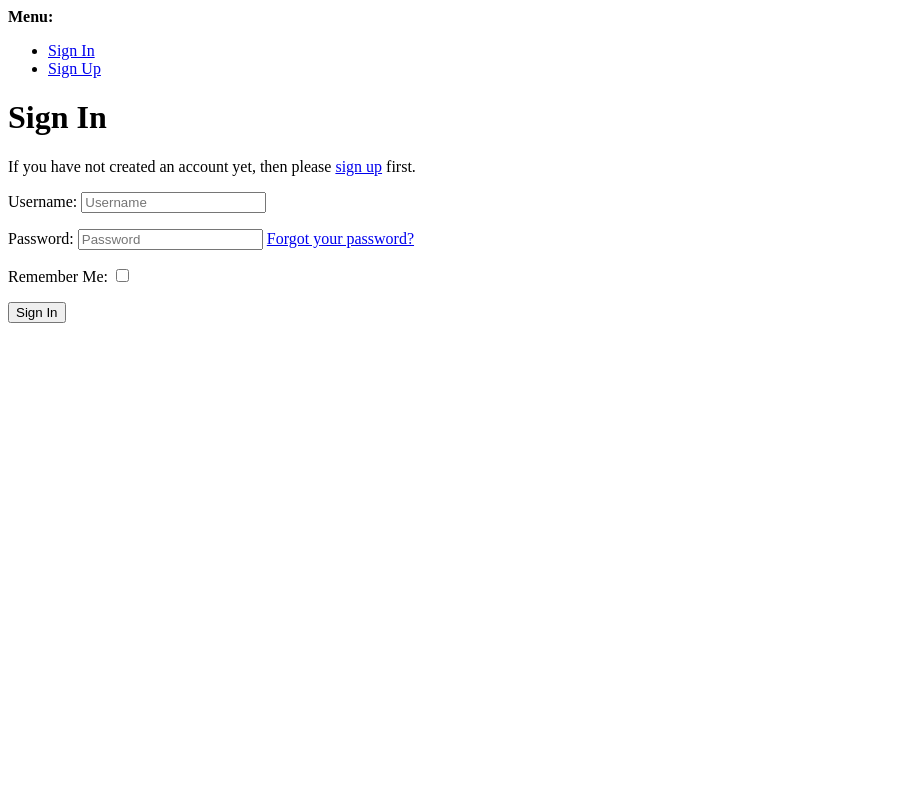
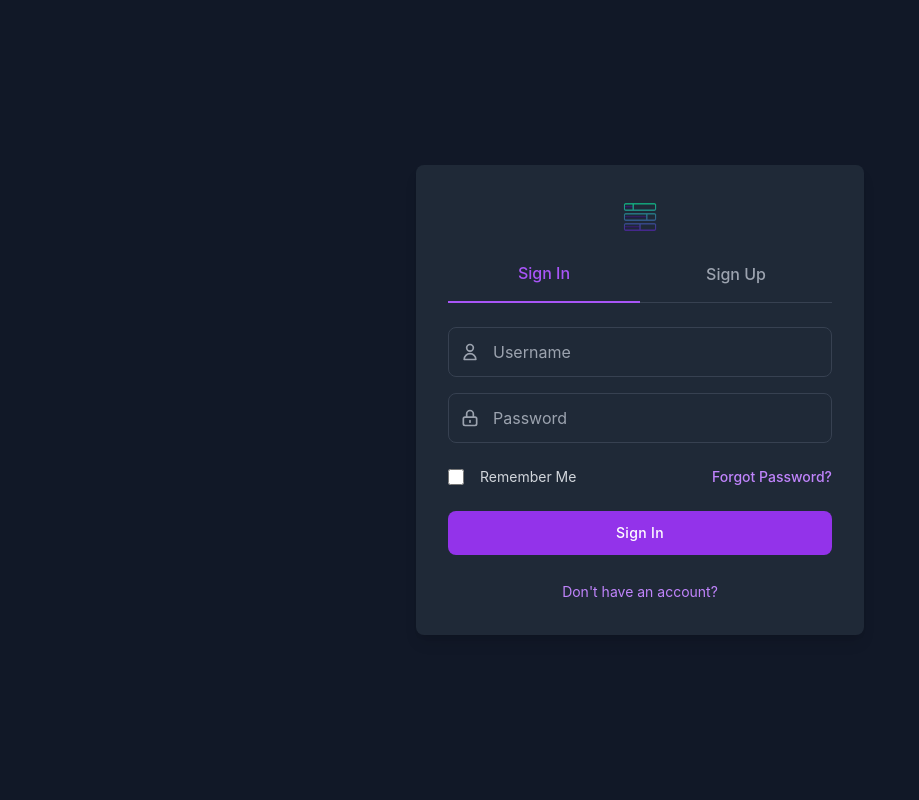
Before and after one commit to jsnyde0/get-todos-done, a Django app: page /accounts/login/ in a window 1280 px wide. Shown: the whole page, without its empty margins (0-919 px from the left). Run offline with Django 5.2, Linux system fonts and the light colour scheme; some libraries are stand-ins or nearby versions.

Commit message:
styled the login

```diff
--- a/templates/account/login.html
+++ b/templates/account/login.html
@@ -1,48 +1,87 @@
-{% extends "account/base_entrance.html" %}
-{% load i18n %}
-{% load allauth account %}
-{% block head_title %}
+{% extends "base.html" %}
+{% load allauth i18n %}
+{% load static %}
+
+{% block title %}
     {% trans "Sign In" %}
-{% endblock head_title %}
+{% endblock %}
+
 {% block content %}
-    {% element h1 %}
-        {% trans "Sign In" %}
-    {% endelement %}
-    {% if not SOCIALACCOUNT_ONLY %}
-        {% setvar link %}
-            <a href="{{ signup_url }}">
-            {% endsetvar %}
-            {% setvar end_link %}
-            </a>
-        {% endsetvar %}
-        {% element p %}
-            {% blocktranslate %}If you have not created an account yet, then please {{ link }}sign up{{ end_link }} first.{% endblocktranslate %}
-        {% endelement %}
-        {% url 'account_login' as login_url %}
-        {% element form form=form method="post" action=login_url tags="entrance,login" %}
-            {% slot body %}
-                {% csrf_token %}
-                {% element fields form=form unlabeled=True %}
-                {% endelement %}
-                {{ redirect_field }}
-            {% endslot %}
-            {% slot actions %}
-                {% element button type="submit" tags="prominent,login" %}
+{% url 'account_login' as login_url %}
+{% url 'account_signup' as signup_url %}
+
+<section class="bg-gray-900 min-h-screen flex items-center justify-center px-6">
+    <div class="w-full max-w-md animate-fade-in-up">
+        <form class="bg-gray-800 shadow-lg rounded-lg p-8" method="POST" action="{{ login_url }}">
+            {% csrf_token %}
+            {{ redirect_field }}
+            <div class="flex justify-center mb-6">
+                <img class="w-auto h-10" src="{% static 'img/icons8-tasks-64.png' %}" alt="Getting Tasks Done Logo">
+            </div>
+
+            <div class="flex items-center justify-center mb-6">
+                <a href="{{ login_url }}" class="w-1/2 pb-4 font-medium text-center text-purple-500 border-b-2 border-purple-500">
                     {% trans "Sign In" %}
-                {% endelement %}
-            {% endslot %}
-        {% endelement %}
-    {% endif %}
-    {% if LOGIN_BY_CODE_ENABLED %}
-        {% element hr %}
-        {% endelement %}
-        {% element h2 %}
-            {% element button href=request_login_code_url tags="prominent,login,secondary" %}
-                {% trans "Mail me a sign-in code" %}
-            {% endelement %}
-        {% endelement %}
-    {% endif %}
-    {% if SOCIALACCOUNT_ENABLED %}
-        {% include "socialaccount/snippets/login.html" with page_layout="entrance" %}
-    {% endif %}
+                </a>
+                <a href="{{ signup_url }}" class="w-1/2 pb-4 font-medium text-center text-gray-400 border-b border-gray-700 hover:text-gray-200 transition-colors">
+                    {% trans "Sign Up" %}
+                </a>
+            </div>
+
+            {% if form.errors %}
+                <div class="mb-4 p-4 bg-red-500 bg-opacity-10 border border-red-500 rounded text-red-500">
+                    {{ form.errors }}
+                </div>
+            {% endif %}
+
+            <div class="relative mb-4">
+                <span class="form-icon">
+                    <svg xmlns="http://www.w3.org/2000/svg" class="w-5 h-5" fill="none" viewBox="0 0 24 24" stroke="currentColor">
+                        <path stroke-linecap="round" stroke-linejoin="round" stroke-width="2" d="M16 7a4 4 0 11-8 0 4 4 0 018 0zM12 14a7 7 0 00-7 7h14a7 7 0 00-7-7z" />
+                    </svg>
+                </span>
+                {{ form.login }}
+            </div>
+
+            <div class="relative mb-6">
+                <span class="form-icon">
+                    <svg xmlns="http://www.w3.org/2000/svg" class="w-5 h-5" fill="none" viewBox="0 0 24 24" stroke="currentColor">
+                        <path stroke-linecap="round" stroke-linejoin="round" stroke-width="2" d="M12 15v2m-6 4h12a2 2 0 002-2v-6a2 2 0 00-2-2H6a2 2 0 00-2 2v6a2 2 0 002 2zm10-10V7a4 4 0 00-8 0v4h8z" />
+                    </svg>
+                </span>
+                {{ form.password }}
+            </div>
+
+            <div class="flex items-center justify-between mb-6">
+                <div class="flex items-center">
+                    {{ form.remember }}
+                    <label for="{{ form.remember.id_for_label }}" class="ml-2 block text-sm text-gray-300">
+                        {% trans "Remember Me" %}
+                    </label>
+                </div>
+                <div class="text-sm">
+                    <a href="{% url 'account_reset_password' %}" class="font-medium text-purple-400 hover:text-purple-300">
+                        {% trans "Forgot Password?" %}
+                    </a>
+                </div>
+            </div>
+
+            <button type="submit" class="w-full px-6 py-3 text-sm font-medium tracking-wide text-white capitalize transition-colors duration-300 transform bg-purple-600 rounded-lg hover:bg-purple-500 focus:outline-none focus:ring focus:ring-purple-300 focus:ring-opacity-50">
+                {% trans "Sign In" %}
+            </button>
+
+            {% if SOCIALACCOUNT_ENABLED %}
+                <div class="mt-6">
+                    {% include "socialaccount/snippets/login.html" with page_layout="entrance" %}
+                </div>
+            {% endif %}
+
+            <div class="mt-6 text-center">
+                <a href="{{ signup_url }}" class="text-sm text-purple-400 hover:underline">
+                    {% trans "Don't have an account?" %}
+                </a>
+            </div>
+        </form>
+    </div>
+</section>
 {% endblock content %}
--- a/templates/base.html
+++ b/templates/base.html
@@ -52,15 +52,25 @@
         [x-cloak] { display: none !important; }
 
         /* Style the allauth form fields to match your design */
-        #id_username, #id_email, #id_password1, #id_password2 {
+        #id_login, #id_username, #id_email, #id_password, #id_password1, #id_password2 {
             @apply block w-full py-3 text-gray-200 bg-gray-800 border border-gray-700 rounded-lg px-11 focus:border-purple-500 focus:ring-purple-500 focus:outline-none focus:ring focus:ring-opacity-40;
         }
+
+        /* Style the remember me checkbox */
+        #id_remember {
+            @apply mr-2 w-4 h-4 text-purple-600 bg-gray-700 border-gray-600 rounded focus:ring-purple-500;
+        }
+
+        /* Style the form icons */
         .form-icon {
             @apply absolute left-3 top-1/2 transform -translate-y-1/2 text-gray-400;
         }
+
+        /* Animation for form appearance */
         .animate-fade-in-up {
             animation: fade-in-up 0.3s ease-out;
         }
+
         @keyframes fade-in-up {
             0% {
                 opacity: 0;
@@ -70,6 +80,21 @@
                 opacity: 1;
                 transform: translateY(0);
             }
+        }
+
+        /* Style form error messages */
+        .errorlist {
+            @apply text-red-500 text-sm mt-1 list-none;
+        }
+
+        /* Style form labels if needed */
+        .allauth-form-label {
+            @apply block mb-2 text-sm font-medium text-gray-300;
+        }
+
+        /* Style form buttons */
+        .allauth-form-button {
+            @apply w-full px-6 py-3 text-sm font-medium tracking-wide text-white capitalize transition-colors duration-300 transform bg-purple-600 rounded-lg hover:bg-purple-500 focus:outline-none focus:ring focus:ring-purple-300 focus:ring-opacity-50;
         }
     </style>
 </head>
```
